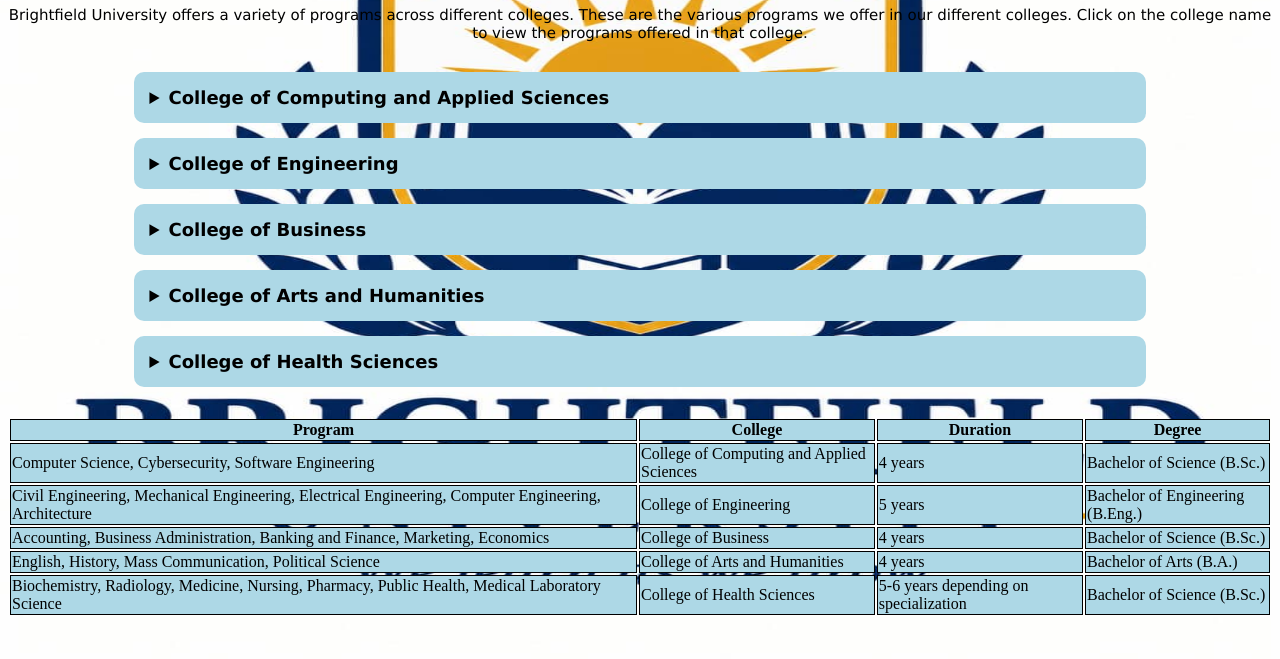
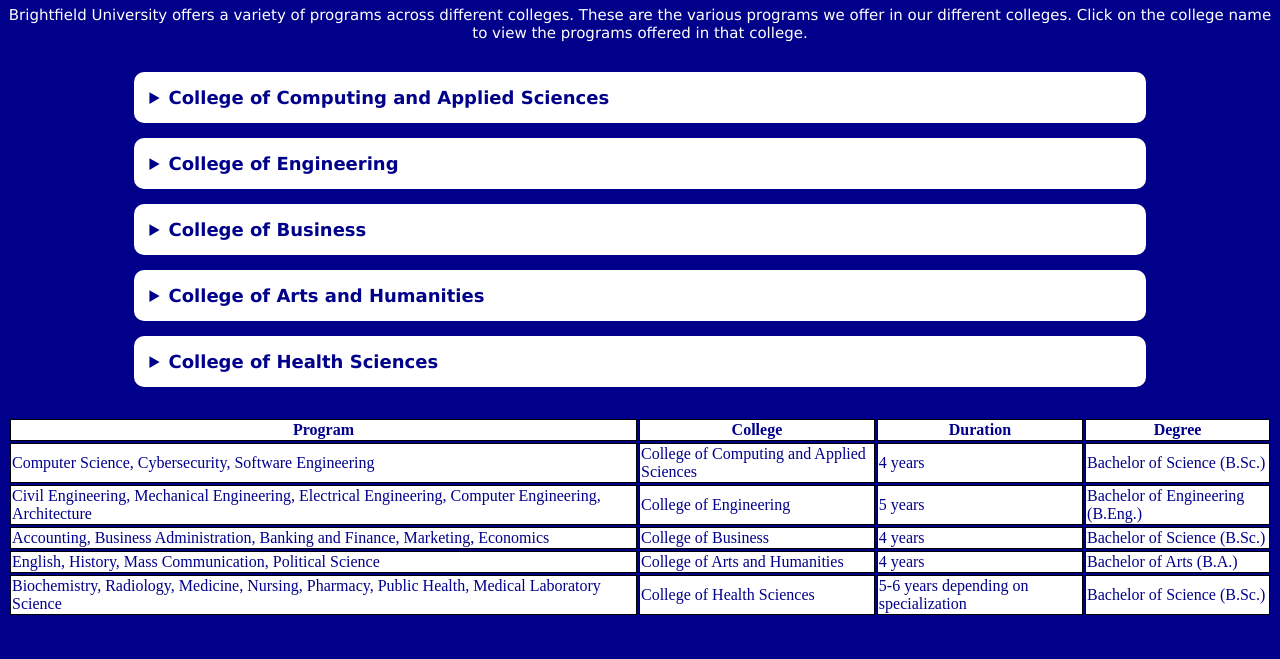
Before and after one commit to chidinmanwankwo763-ctrl/brightfield-university, a plain HTML site: page programs.html in a window 1280 px wide. Shown: the part 141-800 px from the top of the page. Drawn offline with Linux system fonts and the light colour scheme.

Commit message:
Updated Website

```diff
--- a/style.css
+++ b/style.css
@@ -1,8 +1,5 @@
-body{ background-color:lightblue;
-    background-image: url('images/logo.jpeg');
-  background-repeat: no-repeat;
-  background-attachment: fixed;
-  background-size:100% 100%;
+body{ background-color:darkblue;
+    color:white;
 }
 h1{text-align:center;
     font-family:verdana;
@@ -15,7 +12,7 @@ p{text-align:center;
   font-family:verdana;
   font-size:15px;
 }
-a:visited{ color:black;
+a:visited{ color:white;
             background-color:transparent;
             text-decoration:underline;
         }
@@ -29,11 +26,11 @@ nav {
 }
 
 details {
-    background-color: white;
+    background-color:white;
     margin-bottom: 15px;
     padding: 15px;
     border-radius: 10px;
-    background-color: lightblue;
+    color:darkblue;
 }
 
 summary {
@@ -41,18 +38,20 @@ summary {
     font-size: 18px;
     font-weight: bold;
     cursor: pointer;
-    background-color: lightblue;
+    background-color:white;
+    color:darkblue;
 }
 
 details ul {
     font-family: Verdana;
     line-height: 2;
-    color: black;
+    color: darkblue;
 }
 table th,td{
     border:1px solid black;
     border-collapse:collapse;
 }
 th,td{
-    background-color:lightblue;
+    background-color:white;
+    color:darkblue;
 }
```
